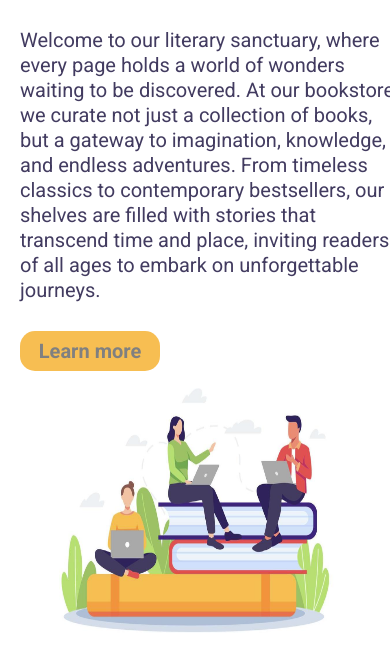
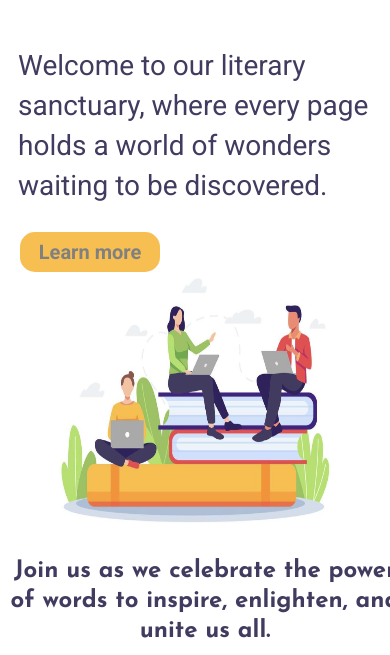
Before and after one commit to thianecw/Chapter-Verse, a plain HTML site: page index.html in a window 390 px wide. Shown: the part 167-822 px from the top of the page. Drawn offline with Linux system fonts and the light colour scheme.

Commit message:
responsividade

```diff
--- a/index.html
+++ b/index.html
@@ -7,9 +7,10 @@
     <link rel="preconnect" href="https://fonts.gstatic.com" crossorigin>
     <link href="https://fonts.googleapis.com/css2?family=Righteous&family=Roboto:wght@400;500;700&display=swap"
         rel="stylesheet">
-        <link rel="preconnect" href="https://fonts.googleapis.com">
-<link rel="preconnect" href="https://fonts.gstatic.com" crossorigin>
-<link href="https://fonts.googleapis.com/css2?family=Josefin+Sans:ital,wght@0,100..700;1,100..700&display=swap" rel="stylesheet">
+    <link rel="preconnect" href="https://fonts.googleapis.com">
+    <link rel="preconnect" href="https://fonts.gstatic.com" crossorigin>
+    <link href="https://fonts.googleapis.com/css2?family=Josefin+Sans:ital,wght@0,100..700;1,100..700&display=swap"
+        rel="stylesheet">
     <meta name="viewport" content="width=device-width, initial-scale=1.0">
     <link rel="stylesheet" href="./style.css">
     <title>Chapter & Verse</title>
@@ -33,6 +34,7 @@
             knowledge, and endless adventures. From timeless classics to contemporary bestsellers, our shelves are
             filled with stories that transcend time and place, inviting readers of all ages to embark on unforgettable
             journeys.</p>
+        <p class="p-main-short"> Welcome to our literary sanctuary, where every page holds a world of wonders waiting to be discovered.</p>
         <button class="btn-main"> Learn more </button>
     </main>
 
--- a/style.css
+++ b/style.css
@@ -65,6 +65,10 @@ h1 {
     width: 550px;
     padding: 8px;
     margin: 25px 10px 25px 0px;
+}
+
+.p-main-short {
+    display: none;
 }
 
 .p2-main {
@@ -213,7 +217,7 @@ footer {
 
     .img-main {
         left: -100px;
-        top: 550px;
+        top: 440px;
         width: 300px;
         height: 250px;
         margin-left: 150px;
@@ -227,13 +231,18 @@ footer {
     }
 
     .p-main {
-        font-size: 20px;
-        line-height: 25px;
-        width: 400px;
-        padding: 10px;
-        margin: 25px 10px 15px 0px;
-        content: "Welcome to our literary sanctuary, where every page holds a world of wonders waiting to be discovered.";
+        display: none;
     }
+
+.p-main-short {
+    display: flex;
+    font-size: 28px;
+    line-height: 40px;
+    width: 400px;
+    padding: 8px;
+    margin: 45px 10px 15px 0px;
+    color:#423b60;
+}
 
     .btn-main {
         margin: 3px 10px 10px 10px;
```
Also changed, not shown: assets/mobile.png (added).
